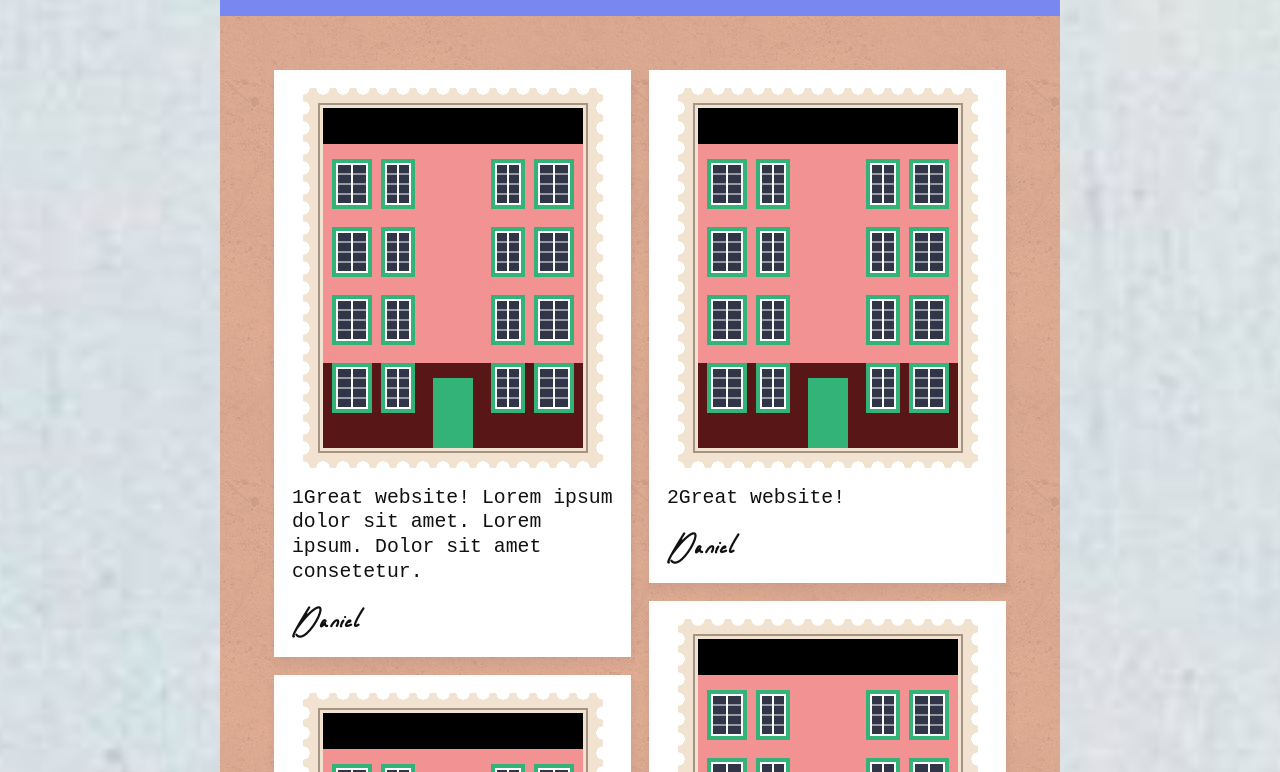
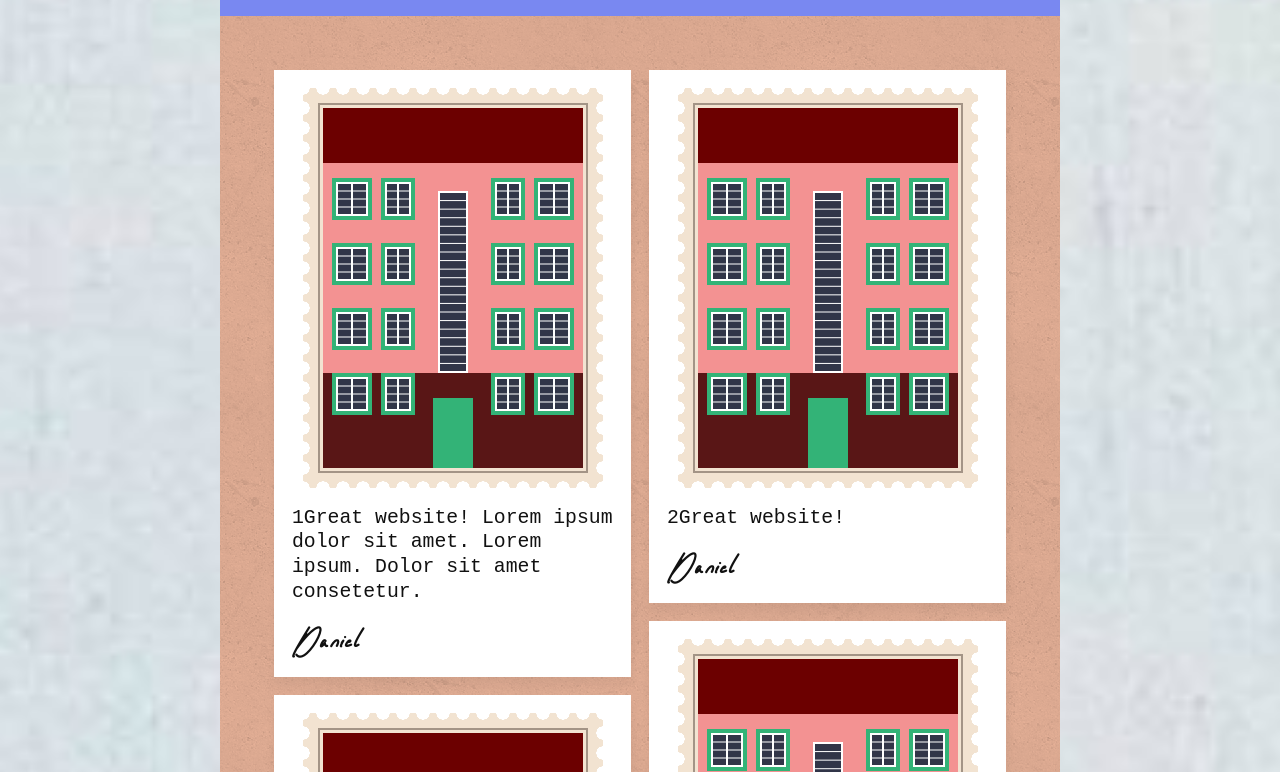
Before and after one commit to DanBoSlice/neues-bauen, a React (Create React App) app: page /guestbook in a window 1280 px wide. Shown: the part 568-1340 px from the top of the page. Built offline with nearby package versions, Linux system fonts and the light colour scheme.

Commit message:
improve guestbook houses

```diff
--- a/src/pages/Guestbook/GuestbookHouse/GuestbookHouse.css
+++ b/src/pages/Guestbook/GuestbookHouse/GuestbookHouse.css
@@ -1,4 +1,4 @@
 .house {
   width: 260px;
-  height: 340px;
+  height: 360px;
 }
--- a/src/pages/Guestbook/GuestbookHouse/GuestbookHouse.tsx
+++ b/src/pages/Guestbook/GuestbookHouse/GuestbookHouse.tsx
@@ -4,6 +4,7 @@ import './styles/colors.css';
 import './styles/bases.css';
 import './styles/doors.css';
 import './styles/facades.css';
+import './styles/roofs.css';
 import './styles/windows.css';
 
 export interface GuestbookHouseProps {
@@ -20,24 +21,29 @@ export default function GuestbookHouse(props: GuestbookHouseProps) {
   ].join(' ');
 
   const houseWidth = 260;
-  const houseHeight = 340;
+  const houseHeight = 360;
 
   const doorWidth = 40;
   const doorHeight = 70;
 
-  const stories = [260, 192, 124, 56];
+  const staircaseWidth = 28;
+  const staircaseHeight = 180;
+  const staircaseWindowBars = 20;
+  const staircaseY = 84;
+
+  const stories = [270, 205, 140, 75];
   const smallBaseHeight = 28;
-  const bigBaseHeight = 85;
+  const bigBaseHeight = 95;
   const windowBars = 3;
 
   const windowBigWidth = 30;
   const windowSmallWidth = 24;
-  const windowHeight = 40;
+  const windowHeight = 32;
 
   const outerWindowMarginX = 14;
   const innerWindowMarginX = 63;
 
-  const roofHeight = 36;
+  const roofHeight = 55;
 
   return (
     <div className="house">
@@ -98,6 +104,23 @@ export default function GuestbookHouse(props: GuestbookHouseProps) {
                 />
               ))}
           </symbol>
+
+          <symbol id="staircase" overflow="visible">
+            <rect
+              className="window"
+              width={staircaseWidth}
+              height={staircaseHeight}
+            />
+            {[...Array(staircaseWindowBars)]
+              .map((_, i) => (i + 1) * staircaseHeight / (staircaseWindowBars + 1))
+              .map((y) => (
+                <path
+                  key={y}
+                  d={`M0,${y} L${staircaseWidth},${y}`}
+                  className="window-cross-bar"
+                />
+              ))}
+          </symbol>
         </defs>
 
         <rect
@@ -132,14 +155,6 @@ export default function GuestbookHouse(props: GuestbookHouseProps) {
           height={roofHeight}
         />
 
-        <rect
-          className="door"
-          x={(houseWidth - doorWidth) / 2}
-          y={houseHeight - doorHeight}
-          width={doorWidth}
-          height={doorHeight}
-        />
-
         {stories.map(y => (
           // accentColor has to be part of the key to force a rerender of the windows when the accent color changes.
           // Otherwise, Safari doesn't update the window styles if the accentColor changes.
@@ -151,6 +166,20 @@ export default function GuestbookHouse(props: GuestbookHouseProps) {
             <use href="#window-big" x={houseWidth - windowBigWidth - outerWindowMarginX}/>
           </g>
         ))}
+
+        <use
+          href="#staircase"
+          x={(houseWidth - staircaseWidth) / 2}
+          y={staircaseY}
+        />
+
+        <rect
+          className="door"
+          x={(houseWidth - doorWidth) / 2}
+          y={houseHeight - doorHeight}
+          width={doorWidth}
+          height={doorHeight}
+        />
       </svg>
     </div>
   );
--- /dev/null
+++ b/src/pages/Guestbook/GuestbookHouse/styles/roofs.css
@@ -0,0 +1,3 @@
+.roof {
+  fill: #6c0000;
+}
```
